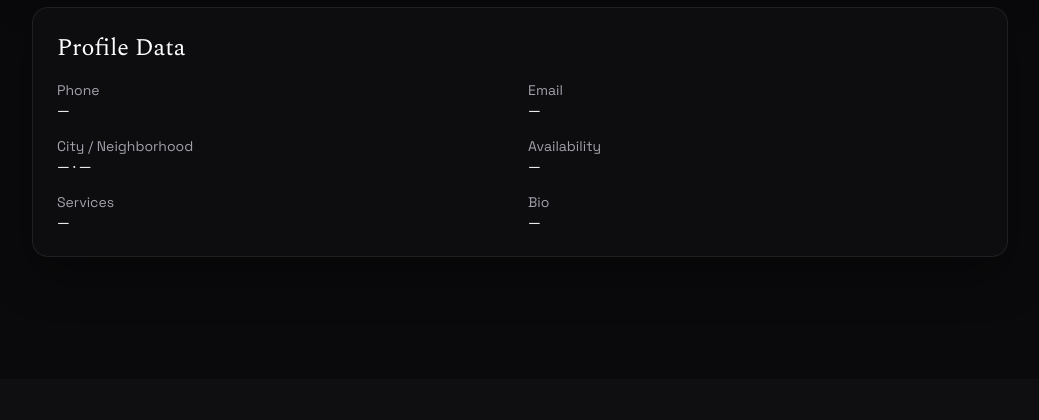
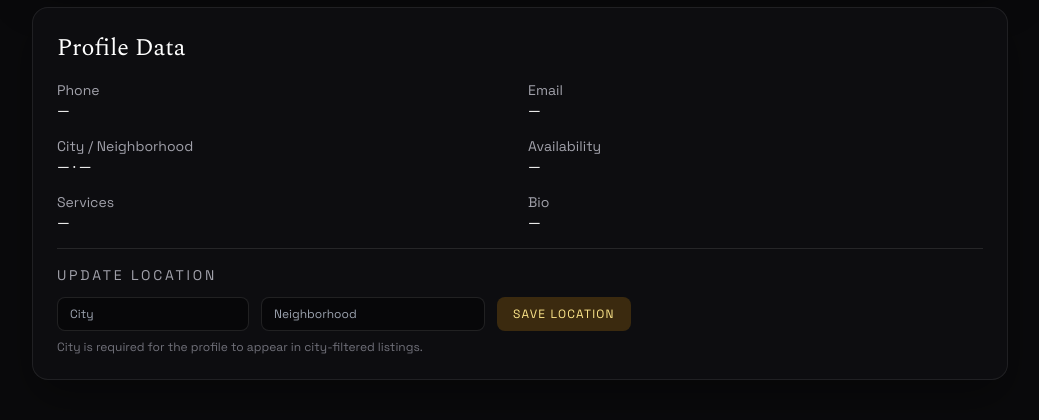
Before and after one commit to Pompompurin888k/blackbook, a Python web app: template web/templates/admin_provider_detail.html in a window 1280 px wide. Shown: the part 421-841 px from the top of the page, without its empty margins (120-1159 px from the left). Before the commit the page ends 678 px from the top, so only its background shows below. Run offline with Jinja, Linux system fonts and the light colour scheme; the template is opened without the code that fills it, so the values that code supplies are empty; some libraries are stand-ins or nearby versions.

Commit message:
feat(admin): allow location edits

```diff
--- a/web/templates/admin_provider_detail.html
+++ b/web/templates/admin_provider_detail.html
@@ -124,6 +124,24 @@
                     <p class="text-white">{{ provider.bio or "—" }}</p>
                 </div>
             </div>
+            <div class="pt-4 border-t border-white/10">
+                <h3 class="text-sm uppercase tracking-[0.2em] text-zinc-400 mb-3">Update Location</h3>
+                <form method="post" action="/admin/actions/location?token={{ token }}" class="flex flex-col md:flex-row gap-3">
+                    <input type="hidden" name="token" value="{{ token }}">
+                    <input type="hidden" name="telegram_id" value="{{ provider.telegram_id }}">
+                    <input type="text" name="city" placeholder="City"
+                        value="{{ provider.city or '' }}"
+                        class="px-3 py-2 rounded-lg bg-black/40 border border-white/10 text-xs text-white w-full md:w-48">
+                    <input type="text" name="neighborhood" placeholder="Neighborhood"
+                        value="{{ provider.neighborhood or '' }}"
+                        class="px-3 py-2 rounded-lg bg-black/40 border border-white/10 text-xs text-white w-full md:w-56">
+                    <button type="submit"
+                        class="px-4 py-2 rounded-lg bg-amber-500/20 text-amber-200 text-xs uppercase tracking-widest">
+                        Save Location
+                    </button>
+                </form>
+                <p class="text-xs text-zinc-500 mt-2">City is required for the profile to appear in city-filtered listings.</p>
+            </div>
         </section>
     </main>
 </body>
```
Also changed, not shown: web/routes/admin_ops.py (+24 -0 lines), web/tests/test_smoke_web.py (+2 -0 lines).
